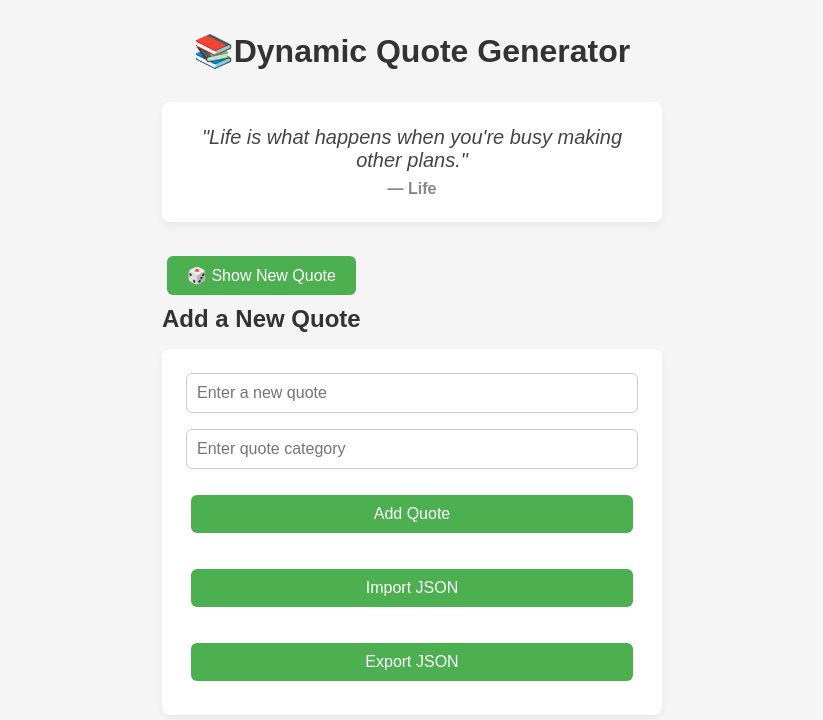
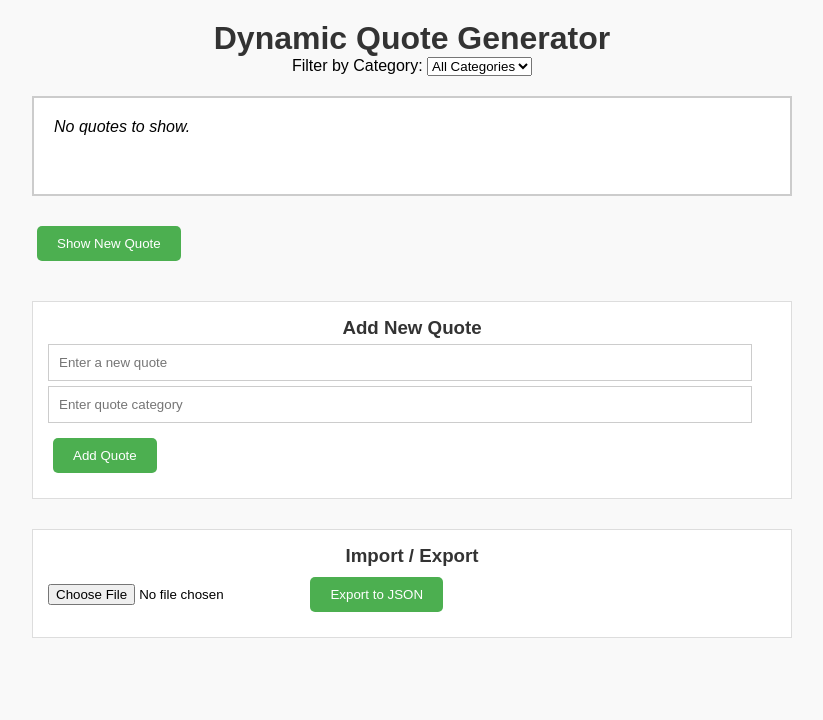
Before and after one commit to Irenimoyan/alx_fe_javascript, a plain HTML site: page dom-manipulation/index.html in a window 1280 px wide. Shown: the whole page, without its empty margins (228-1051 px from the left). Drawn offline with Linux system fonts and the light colour scheme; no server answers.

Commit message:
added filter to the quote

```diff
--- a/dom-manipulation/index.html
+++ b/dom-manipulation/index.html
@@ -2,39 +2,39 @@
 <html lang="en">
 
 <head>
-    <meta charset="UTF-8">
-    <meta name="viewport" content="width=device-width, initial-scale=1.0">
+    <meta charset="UTF-8" />
+    <meta name="viewport" content="width=device-width, initial-scale=1.0" />
     <title>Dynamic Quote Generator</title>
-    <link rel="stylesheet" href="style.css">
+    <link rel="stylesheet" href="style.css" />
     </head>
 
     <body>
-        <div class="container">
-            <h1>📚Dynamic Quote Generator</h1>
+    <h1>Dynamic Quote Generator</h1>
 
-            <!-- Quote Display -->
-            <div id="quoteDisplay" class="quote-box">
-                <p class="quote-text">Click the button to see a quote!</p>
-                <p class="quote-category"></p>
-            </div>
+    <div class="filter">
+        <label for="categoryFilter">Filter by Category:</label>
+        <select id="categoryFilter" onchange="filterQuotes()">
+            <option value="all">All Categories</option>
+        </select>
+    </div>
 
-            <!-- Button to show a new quote -->
-            <button id="newQuote">🎲 Show New Quote</button>
+    <div id="quoteDisplay"></div>
+    <button id="newQuote">Show New Quote</button>
 
-            <!-- Form to add a new quote -->
-            <h2>Add a New Quote</h2>
-            <!-- <div class="form">
-                <input type="text" id="newQuoteText" placeholder="Enter quote" />
-                <input type="text" id="newQuoteCategory" placeholder="Enter category" />
-                <button id="addQuote">➕ Add Quote</button>
-            </div> -->
-        </div>
-        <!-- <input type="file" id="importFile" accept=".json" onchange="importFromJsonFile(event)" /> -->
-        <!-- <button onclick="exportToJson()">Export Quotes</button> -->
-        <div id="notification" class="notification"></div>
+    <div class="add-section">
+        <h3>Add New Quote</h3>
+        <input type="text" id="newQuoteText" placeholder="Enter a new quote" />
+        <input type="text" id="newQuoteCategory" placeholder="Enter quote category" />
+        <button onclick="addQuote()">Add Quote</button>
+    </div>
 
-        <script src="script.js" defer></script> <!-- Link to JavaScript file -->
+    <div class="import-export">
+        <h3>Import / Export</h3>
+        <input type="file" id="importFile" accept=".json" onchange="importFromJsonFile(event)" />
+        <button onclick="exportToJsonFile()">Export to JSON</button>
+    </div>
 
+    <script src="script.js"></script>
 </body>
 
 </html>
--- a/dom-manipulation/script.js
+++ b/dom-manipulation/script.js
@@ -1,188 +1,84 @@
-// DOM references
-const quoteDisplay = document.getElementById("quoteDisplay");
-const newQuoteBtn = document.getElementById("newQuote");
-
 let quotes = [];
 
-// Load quotes from localStorage on page load
+// Load quotes and last selected filter
+window.onload = function () {
+  loadQuotes();
+  populateCategories();
+  const savedFilter = localStorage.getItem("selectedCategory");
+  if (savedFilter) {
+    document.getElementById("categoryFilter").value = savedFilter;
+    filterQuotes();
+  } else {
+    displayQuotes(quotes);
+  }
+};
+
 function loadQuotes() {
-  const storedQuotes = localStorage.getItem("quotes");
-  if (storedQuotes) {
-    quotes = JSON.parse(storedQuotes);
-  } else {
-    quotes = [
-      { text: "Stay hungry, stay foolish.", category: "Motivation" },
-      { text: "Life is what happens when you're busy making other plans.", category: "Life" }
-    ];
-    localStorage.setItem("quotes", JSON.stringify(quotes));
-  }
+  const stored = localStorage.getItem("quotes");
+  quotes = stored ? JSON.parse(stored) : [];
 }
 
-// Save quotes to localStorage
 function saveQuotes() {
   localStorage.setItem("quotes", JSON.stringify(quotes));
 }
 
-// Show a random quote
-function showRandomQuote() {
-  if (quotes.length === 0) return;
+function displayQuotes(filteredQuotes) {
+  const container = document.getElementById("quoteDisplay");
+  container.innerHTML = "";
+  if (filteredQuotes.length === 0) {
+    container.innerHTML = "<p>No quotes to show.</p>";
+    return;
+  }
 
-  const randomIndex = Math.floor(Math.random() * quotes.length);
-  const quote = quotes[randomIndex];
-
-  quoteDisplay.innerHTML = `
-    <p class="quote-text">"${quote.text}"</p>
-    <p class="quote-category">— ${quote.category}</p>
-  `;
-
-  // Save the last shown quote to sessionStorage
-  sessionStorage.setItem("lastQuote", JSON.stringify(quote));
+  filteredQuotes.forEach((q) => {
+    const quoteEl = document.createElement("div");
+    quoteEl.classList.add("quote");
+    quoteEl.innerHTML = `<strong>${q.text}</strong><br><span class="category">— ${q.category}</span>`;
+    container.appendChild(quoteEl);
+  });
 }
 
-// Add quote from form
+function populateCategories() {
+  const select = document.getElementById("categoryFilter");
+  // Clear old options except "All"
+  select.innerHTML = `<option value="all">All Categories</option>`;
+
+  const categories = [...new Set(quotes.map((q) => q.category))];
+  categories.forEach((cat) => {
+    const option = document.createElement("option");
+    option.value = cat;
+    option.textContent = cat;
+    select.appendChild(option);
+  });
+}
+
+function filterQuotes() {
+  const selected = document.getElementById("categoryFilter").value;
+  localStorage.setItem("selectedCategory", selected);
+  if (selected === "all") {
+    displayQuotes(quotes);
+  } else {
+    const filtered = quotes.filter((q) => q.category === selected);
+    displayQuotes(filtered);
+  }
+}
+
 function addQuote() {
   const text = document.getElementById("newQuoteText").value.trim();
   const category = document.getElementById("newQuoteCategory").value.trim();
 
   if (text === "" || category === "") {
-    alert("Please fill out both fields.");
+    alert("Please fill in both fields.");
     return;
   }
 
   const newQuote = { text, category };
   quotes.push(newQuote);
   saveQuotes();
-  showRandomQuote();
+  populateCategories();
+  filterQuotes(); // re-filter in case it's the same category
 
+  // Clear input
   document.getElementById("newQuoteText").value = "";
   document.getElementById("newQuoteCategory").value = "";
 }
-
-// Create quote input form
-function createAddQuoteForm() {
-  const formContainer = document.createElement('div');
-  formContainer.className = 'form';
-
-  const quoteInput = document.createElement('input');
-  quoteInput.id = 'newQuoteText';
-  quoteInput.placeholder = 'Enter a new quote';
-
-  const categoryInput = document.createElement('input');
-  categoryInput.id = 'newQuoteCategory';
-  categoryInput.placeholder = 'Enter quote category';
-
-  const addButton = document.createElement('button');
-  addButton.textContent = 'Add Quote';
-  addButton.onclick = addQuote;
-
-  formContainer.append(quoteInput, categoryInput, addButton);
-
-  // Import/Export buttons
-  const importBtn = document.createElement('button');
-  importBtn.textContent = 'Import JSON';
-  importBtn.onclick = importQuotes;
-
-  const exportBtn = document.createElement('button');
-  exportBtn.textContent = 'Export JSON';
-  exportBtn.onclick = exportQuotes;
-
-  formContainer.append(importBtn, exportBtn);
-  document.body.appendChild(formContainer);
-}
-
-// Export quotes to JSON
-function exportQuotes() {
-  const blob = new Blob([JSON.stringify(quotes, null, 2)], { type: "application/json" });
-  const url = URL.createObjectURL(blob);
-  const a = document.createElement("a");
-  a.href = url;
-  a.download = "quotes.json";
-  a.click();
-  URL.revokeObjectURL(url);
-}
-
-// Import quotes from JSON file
-function importQuotes() {
-  const input = document.createElement("input");
-  input.type = "file";
-  input.accept = "application/json";
-  input.onchange = (event) => {
-    const file = event.target.files[0];
-    if (!file) return;
-
-    const reader = new FileReader();
-    reader.onload = (e) => {
-      try {
-        const imported = JSON.parse(e.target.result);
-        if (Array.isArray(imported)) {
-          quotes = quotes.concat(imported);
-          saveQuotes();
-          showRandomQuote();
-          alert("Quotes imported successfully!");
-        } else {
-          alert("Invalid JSON format.");
-        }
-      } catch {
-        alert("Could not parse JSON file.");
-      }
-    };
-    reader.readAsText(file);
-  };
-  input.click();
-}
-
-// Initialize App
-loadQuotes();
-createAddQuoteForm();
-newQuoteBtn.addEventListener("click", showRandomQuote);
-
-// Load last quote from sessionStorage if available
-const lastQuote = sessionStorage.getItem("lastQuote");
-if (lastQuote) {
-  const quote = JSON.parse(lastQuote);
-  quoteDisplay.innerHTML = `
-    <p class="quote-text">"${quote.text}"</p>
-    <p class="quote-category">— ${quote.category}</p>
-  `;
-} else {
-  showRandomQuote();
-}
-
-function fetchQuotesFromServer() {
-    return fetch("https://jsonplaceholder.typicode.com/posts")
-        .then(res => {
-            if (!res.ok) throw new Error('Fetch failed');
-            return res.json();
-        })
-        .then(data => data.quotes.map(q => ({
-            text: q.quote,     // ✅ Corrected property name
-            category: q.author
-        })));
-}
-
-// Poll every 30 seconds
-syncWithServer(); //initail sync with server
-setInterval(syncWithServer, 20000);
-
-async function syncWithServer() {
-    try {
-        const serverQuotes = await fetchQuotesFromServer();
-        const localQuotes = JSON.parse(localStorage.getItem('quotes')) || [];
-
-        // if different lengths or content, overwrite the server data
-        if (JSON.stringify(serverQuotes) != JSON.stringify(localQuotes)) {
-            localStorage.setItem('quotes', JSON.stringify(serverQuotes));
-            quotes = serverQuotes;
-            showNotification('Quotes have been updated from the server.');
-        }
-    } catch (err) {
-        console.error('Sync error:', err);
-    }
-}
-
-function showNotification(message) {
-    const notif = document.getElementById('notification');
-    notif.textContent = message;
-    notif.style.display = 'block';
-    setTimeout(()=>notif.style.display='none', 5000)
-}
--- a/dom-manipulation/style.css
+++ b/dom-manipulation/style.css
@@ -5,106 +5,58 @@
     box-sizing: border-box;
 }
 
-body{
+body {
     font-family: Arial, sans-serif;
-    background: #f5f5f5;
-    color: #333;
-    padding: 2rem;
-    display:flex;
-    flex-direction: column;
-    align-items: center;
+    padding: 20px;
+    max-width: 800px;
+    margin: auto;
+    background-color: #f9f9f9;
   }
 
-h1{
-    margin-bottom: 2rem;
-    font-size: 2rem;
+  h1, h3 {
     text-align: center;
     color: #333;
   }
 
-/* quote Display Section */
-#quoteDisplay{
-    background-color: #ffffff;
-    border-radius: 8px;
-    padding: 1.5rem;
-    margin-bottom: 1.5rem;
-    max-width: 500px;
-    width: 100%;
-    box-shadow: 0 4px 10px rgba(0, 0, 0, 0.05);
-    text-align: center;
-    transition: all 0,3s ease-in-out;
+  #quoteDisplay {
+    padding: 20px;
+    margin: 20px 0;
+    border: 2px solid #ccc;
+    background: #fff;
+    min-height: 100px;
+    font-style: italic;
   }
 
-.quote-text{
-    font-size: 1.25rem;
-    font-style: italic;
-    color: #444;
-    margin-bottom: 0.5rem;
-}
-.quote-category{
-    font-size: 1rem;
-    font-weight: bold;
-    color: #888;
+  button {
+    padding: 10px 20px;
+    margin: 10px 5px;
+    cursor: pointer;
+    background-color: #4CAF50;
+    border: none;
+    color: white;
+    border-radius: 5px;
   }
 
-/* button */
-button{
-    padding: 10px 20px;
-    font-size: 1rem;
-    background-color: #4caf50;
-    color: white;
-    border: none;
-    border-radius: 6px;
-    cursor: pointer;
-    margin: 10px 5px;
-    transition: all 0.3s ease;
-}
-button:hover{
+  button:hover {
     opacity: 0.9;
-    transform: scale(1.03);
   }
 
-/* form Styling */
-.form{
-    background: #ffffff;
-    padding: 1.5rem;
-    margin-top: 1rem;
-    border-radius: 8px;
-    max-width: 500px;
-    width: 100%;
-    box-shadow: 0 4px 10px rgba(0, 0, 0, 0.05);
-    display: flex;
-    flex-direction: column;
-    gap: 1rem;
+  .add-section, .import-export {
+    margin-top: 30px;
+    background: #fff;
+    padding: 15px;
+    border: 1px solid #ddd;
   }
 
-input {
+  input[type="text"] {
+    width: calc(100% - 24px);
     padding: 10px;
-    font-size: 1rem;
-    border-radius: 6px;
+    margin: 5px 0;
+    display: block;
     border: 1px solid #ccc;
-    width: 100%;
   }
-.notification{
-    position: fixed;
-    bottom: 20px;
-    right: 20px;
-    background-color: #ffd700;
-    padding:10px 20px;
-    border-radius: 5px;
-    display: none;
+
+  .filter {
+    text-align: center;
+    margin-bottom: 20px;
   }
-/* responsive design */
-@media (max-width: 480px) {
-    body{
-        padding: 1rem;
-
-    }
-    h1{
-        font-size: 1.5rem;
-    }
-    #quoteDisplay,
-    .form{
-        padding: 1rem;
-    }
-}
```
Lines whose indentation alone changed are shown as unchanged.
